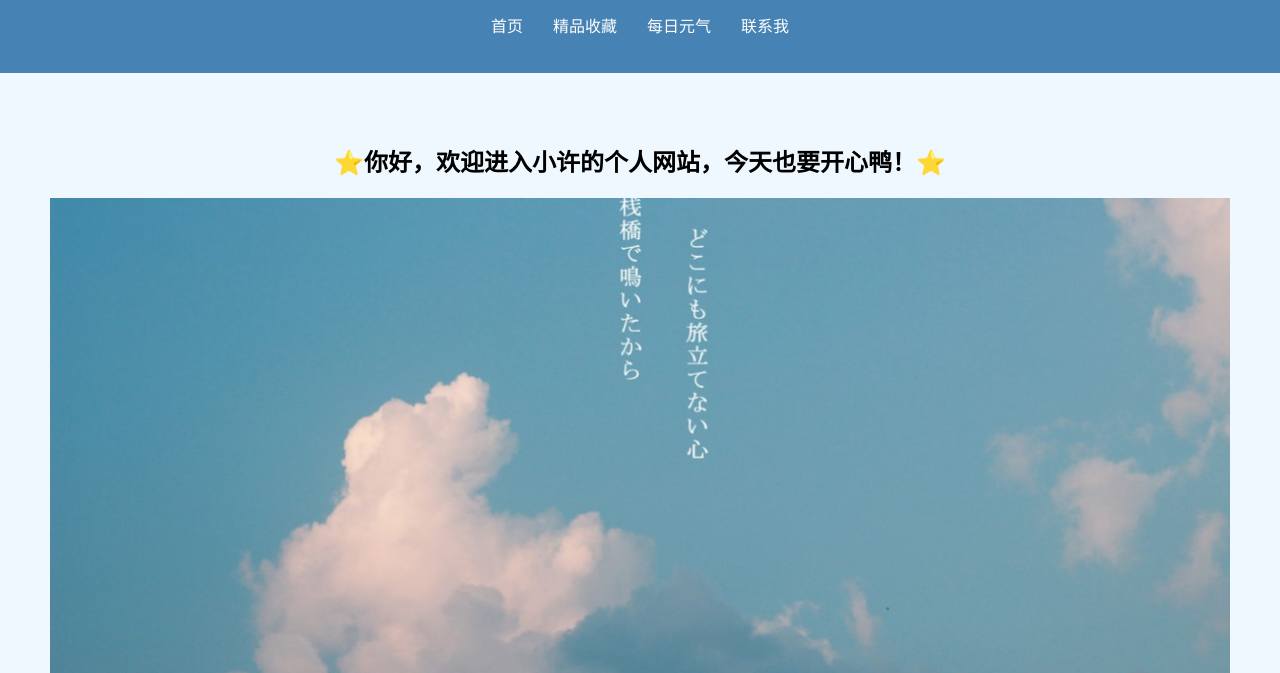
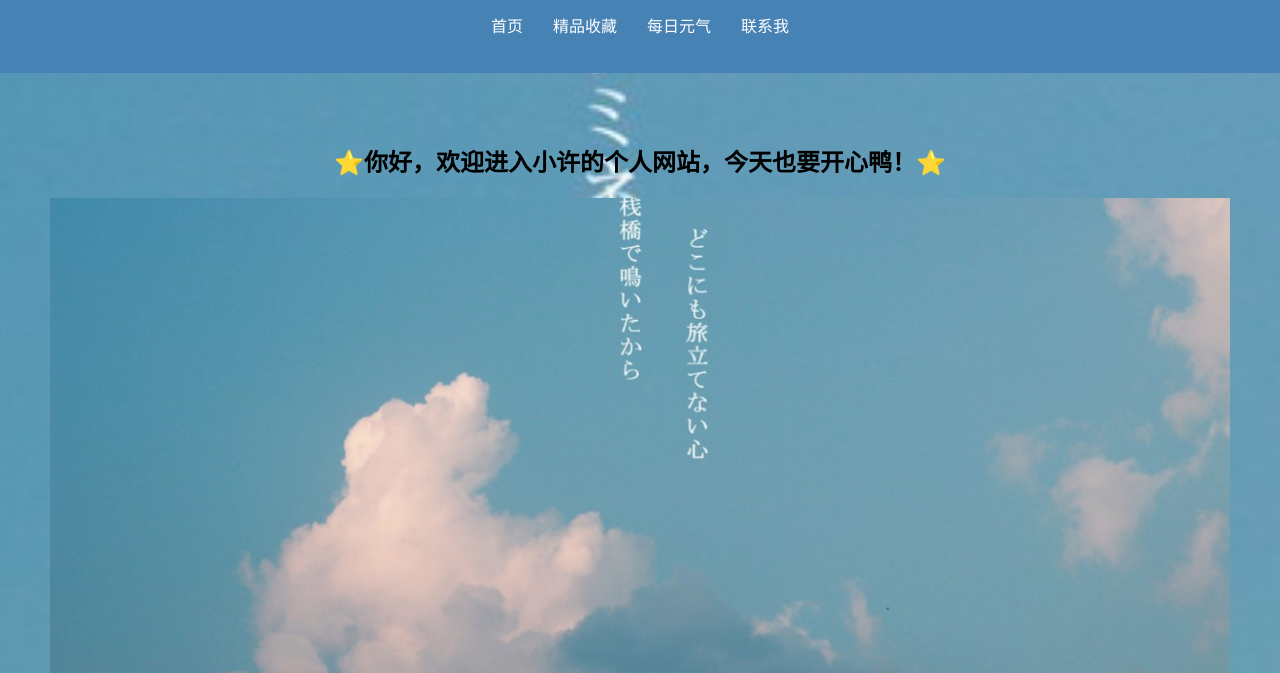
Before and after one commit to ZiDa-Xu/my-personal-website, a plain HTML site: page index.html in a window 1280 px wide. Shown: the part 69-742 px from the top of the page. Drawn offline with Linux system fonts and the light colour scheme.

Commit message:
Update styles.css

```diff
--- a/styles.css
+++ b/styles.css
@@ -1,8 +1,20 @@
+/* 背景图片样式 */
 body {
     font-family: Arial, sans-serif;
     margin: 0;
     padding: 0;
     background-color: #f0f8ff;
+    background-image: url('background.jpg');
+    background-size: cover; /* 确保背景图片覆盖整个屏幕 */
+    background-position: center; /* 将背景图片居中 */
+    background-repeat: no-repeat; /* 不重复背景图片 */
+}
+
+/* Media Queries for Responsive Design */
+@media (max-width: 768px) {
+    body {
+        background-size: contain; /* 在移动设备上调整背景图片大小 */
+    }
 }
 
 header {
```
